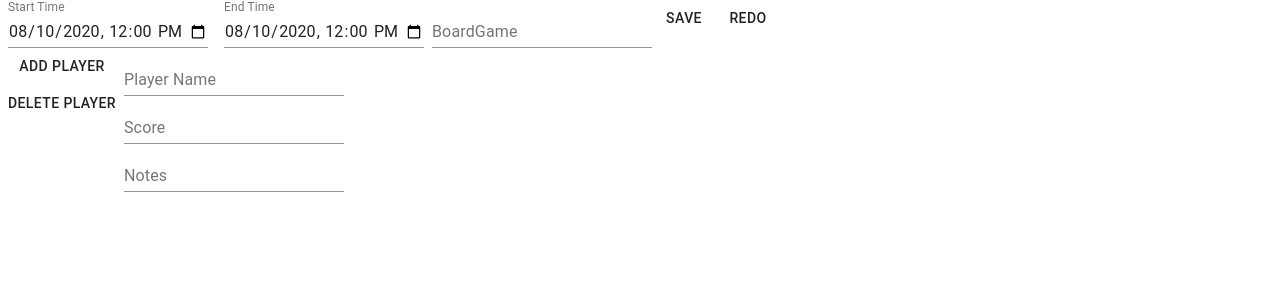
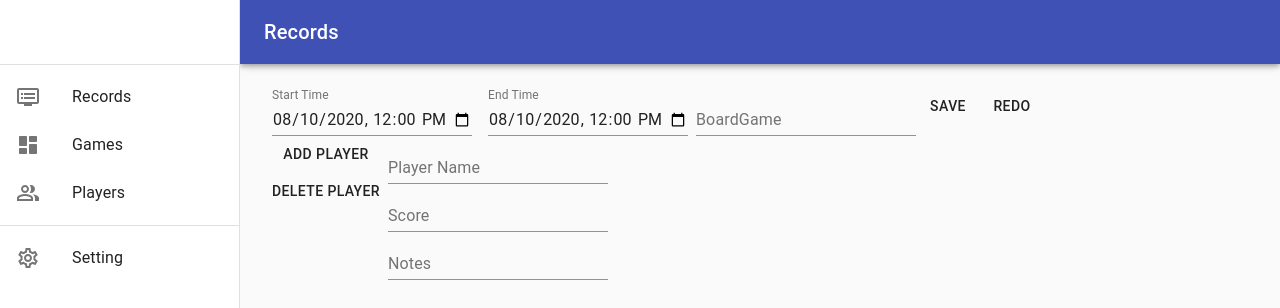
Before and after one commit to xpandi-top/MyOwnWebsite-FrontEnd, a React (Create React App) app: page / in a window 1280 px wide. Shown: the top 308 px of the page. Built offline with nearby package versions, Linux system fonts and the light colour scheme.

Commit message:
Add menuDrawer

```diff
--- a/package.json
+++ b/package.json
@@ -5,6 +5,7 @@
   "dependencies": {
     "@material-ui/core": "^4.12.3",
     "@material-ui/data-grid": "^4.0.0-alpha.35",
+    "@material-ui/icons": "^4.11.2",
     "@testing-library/jest-dom": "^5.11.4",
     "@testing-library/react": "^11.1.0",
     "@testing-library/user-event": "^12.1.10",
--- a/src/App.js
+++ b/src/App.js
@@ -1,10 +1,10 @@
 import './App.css';
 
-import RecordFrame from "./Components/Record/RecordFrame";
+import PermanentDrawerLeft from "./Components/Menu/MenuDrawer";
 function App() {
     return (
         <div className="App">
-            <RecordFrame />
+            <PermanentDrawerLeft/>
         </div>
     );
 }
--- /dev/null
+++ b/src/Components/Menu/MenuDrawer.js
@@ -0,0 +1,102 @@
+import React from 'react';
+import {makeStyles} from '@material-ui/core/styles';
+import Drawer from '@material-ui/core/Drawer';
+import CssBaseline from '@material-ui/core/CssBaseline';
+import AppBar from '@material-ui/core/AppBar';
+import Toolbar from '@material-ui/core/Toolbar';
+import List from '@material-ui/core/List';
+import Typography from '@material-ui/core/Typography';
+import Divider from '@material-ui/core/Divider';
+import ListItem from '@material-ui/core/ListItem';
+import ListItemIcon from '@material-ui/core/ListItemIcon';
+import ListItemText from '@material-ui/core/ListItemText';
+import RecordFrame from "../Record/RecordFrame";
+import DvrOutlinedIcon from "@material-ui/icons/DvrOutlined";
+import DashboardRoundedIcon from '@material-ui/icons/DashboardRounded';
+import PeopleAltOutlinedIcon from '@material-ui/icons/PeopleAltOutlined';
+import SettingsOutlinedIcon from '@material-ui/icons/SettingsOutlined';
+
+const drawerWidth = 240;
+const useStyles = makeStyles((theme) => ({
+    root: {
+        display: 'flex',
+    },
+    appBar: {
+        width: `calc(100% - ${drawerWidth}px)`,
+        marginLeft: drawerWidth,
+    },
+    drawer: {
+        width: drawerWidth,
+        flexShrink: 0,
+    },
+    drawerPaper: {
+        width: drawerWidth,
+    },
+    // necessary for content to be below app bar
+    toolbar: theme.mixins.toolbar,
+    content: {
+        flexGrow: 1,
+        backgroundColor: theme.palette.background.default,
+        padding: theme.spacing(3),
+    },
+}));
+
+function PermanentDrawerLeft() {
+    const classes = useStyles();
+    const [content, setContent] = React.useState("Records");
+    const handleClick = (props) => {
+        setContent(props? props: "set");
+    };
+    return (
+        <div className={classes.root}>
+            <CssBaseline/>
+            <AppBar position="fixed" className={classes.appBar}>
+                <Toolbar>
+                    <Typography variant="h6" noWrap>
+                        {content}
+                    </Typography>
+                </Toolbar>
+            </AppBar>
+
+            <Drawer
+                className={classes.drawer}
+                variant="permanent"
+                classes={{
+                    paper: classes.drawerPaper,
+                }}
+                anchor="left"
+            >
+                <div className={classes.toolbar}/>
+                <Divider/>
+                <List>
+                    <ListItem button onClick={() => handleClick("Records")} key={"Records"}>
+                        <ListItemIcon> <DvrOutlinedIcon/> </ListItemIcon>
+                        <ListItemText primary={"Records"}/>
+                    </ListItem>
+                    <ListItem button onClick={() => handleClick("Games")} key={"Games"}>
+                        <ListItemIcon> <DashboardRoundedIcon/> </ListItemIcon>
+                        <ListItemText primary={"Games"}/>
+                    </ListItem>
+                    <ListItem button onClick={() => handleClick("Players")} key={"Players"}>
+                        <ListItemIcon> <PeopleAltOutlinedIcon/> </ListItemIcon>
+                        <ListItemText primary={"Players"}/>
+                    </ListItem>
+
+                </List>
+                <Divider/>
+                <List>
+                    <ListItem button key={"Setting"}>
+                        <ListItemIcon> <SettingsOutlinedIcon/> </ListItemIcon>
+                        <ListItemText primary={"Setting"}/>
+                    </ListItem>
+                </List>
+            </Drawer>
+            <main className={classes.content}>
+                <div className={classes.toolbar}/>
+                <RecordFrame/>
+            </main>
+        </div>
+    );
+}
+
+export default PermanentDrawerLeft;
--- a/src/Components/Record/RecordFrame.js
+++ b/src/Components/Record/RecordFrame.js
@@ -41,6 +41,18 @@ function DateAndTimePickers(props) {
     );
 }
 
+function getGames() {
+    console.log("Fetching games");
+    fetch("http://localhost:8080/api/games")
+        .then(res => {
+            console.log(res);
+        });;
+    fetch("http://localhost:8080/api/game/Tapestry")
+        .then(res => {
+            console.log(res);
+        });
+}
+
 function RecordFrame() {
         return (
             <Grid container alignItems={"center"}>
@@ -55,7 +67,7 @@ function RecordFrame() {
                         <TextField label={"BoardGame"}></TextField>
                     </Grid>
                     <Grid item>
-                        <Button> Save </Button>
+                        <Button onClick={getGames}> Save </Button>
                     </Grid>
                     <Grid item>
                         <Button> Redo </Button>
@@ -63,7 +75,7 @@ function RecordFrame() {
                 </Grid>
                 <Grid container>
                     <Grid>
-                        <Grid item direction={"column"}>
+                        <Grid item>
                             <Button> Add Player</Button>
                         </Grid>
                         <Grid item>
```
Also changed, not shown: 1 other file (tests, documents, lock files or other folders).
